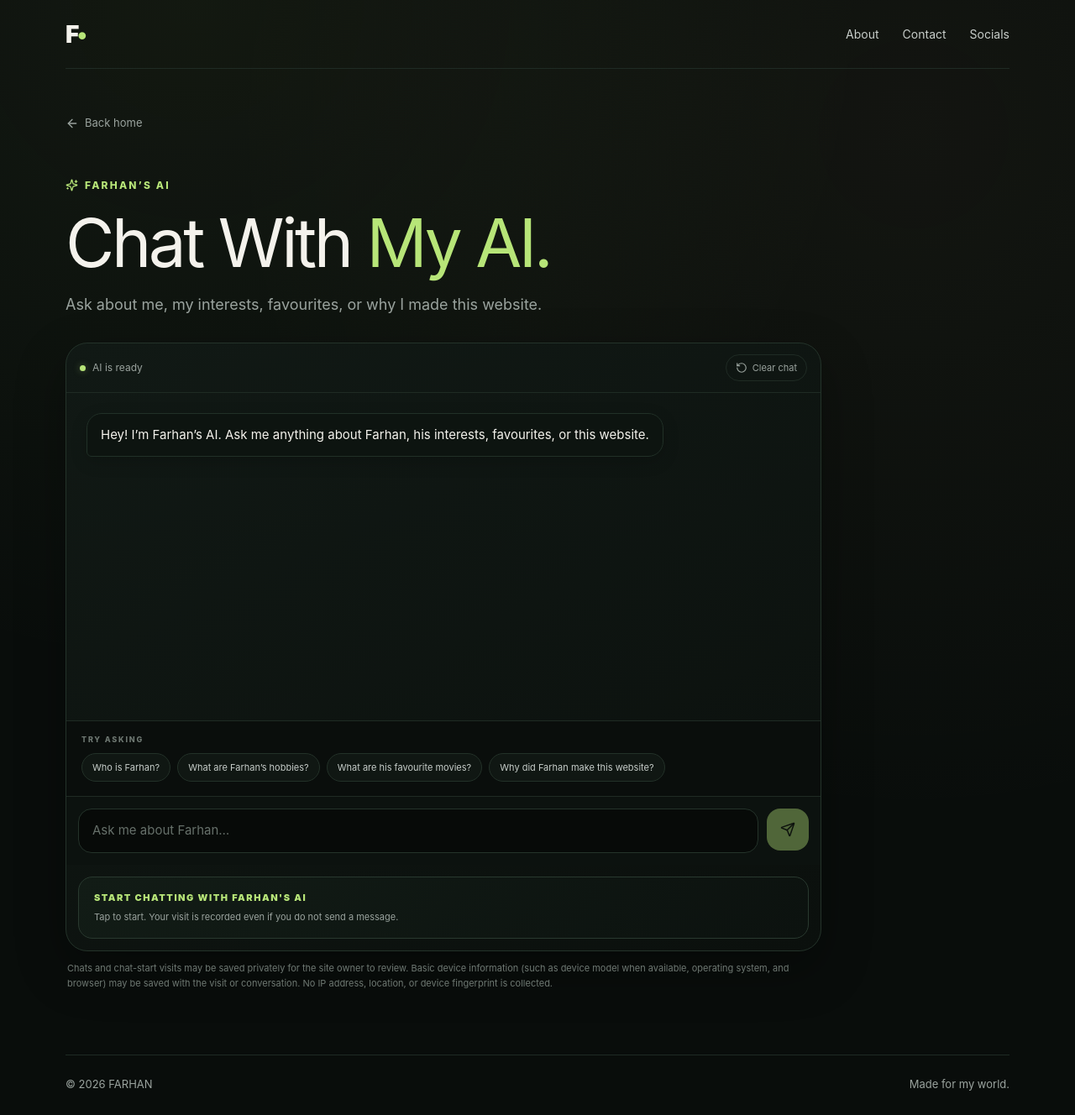
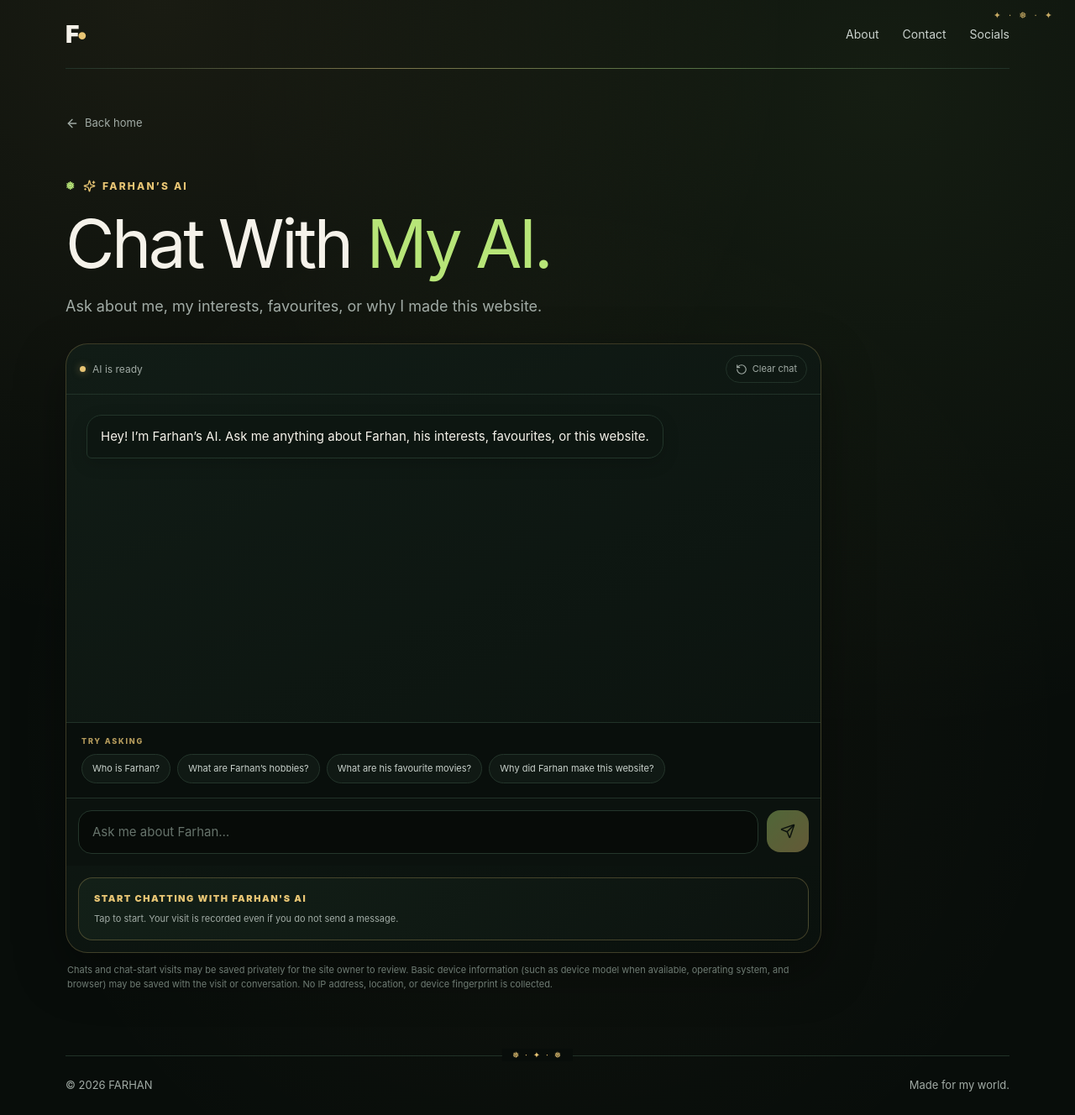
Before and after one commit to farhantalukdar288-cloud/wtfarhan, a Next.js app: page /chat in a window 1280 px wide. Shown: the whole page at 84% size. Built offline with nearby package versions, Linux system fonts and the light colour scheme.

Commit message:
Update global.css

```diff
--- a/styles/global.css
+++ b/styles/global.css
@@ -3,14 +3,14 @@
 @tailwind utilities;
 
 :root {
-  --bg: #090d0b;
-  --card: #0f1612;
-  --text: #f4f2ec;
-  --muted: #9aa39e;
-  --line: #1f2b24;
+  --bg: #080d0a;
+  --card: #0e1712;
+  --text: #f5f2ea;
+  --muted: #a1aba5;
+  --line: #213228;
   --accent: #b7e578;
-  --accent-warm: #e6c782;
-  --accent-soft: rgba(183, 229, 120, 0.12);
+  --accent-warm: #e8c574;
+  --accent-soft: rgba(232, 197, 116, 0.14);
   --ease-aesthetic: cubic-bezier(0.22, 1, 0.36, 1);
 }
 
@@ -34,6 +34,15 @@
   }
 }
 
+@keyframes warmGlowPulse {
+  0%, 100% {
+    opacity: 0.72;
+  }
+  50% {
+    opacity: 1;
+  }
+}
+
 * {
   box-sizing: border-box;
 }
@@ -42,8 +51,9 @@ html,
 body {
   margin: 0;
   background:
-    radial-gradient(circle at 18% 0%, rgba(183, 229, 120, 0.055), transparent 48%),
-    radial-gradient(circle at 85% 12%, rgba(230, 199, 130, 0.045), transparent 52%),
+    radial-gradient(circle at 15% 0%, rgba(232, 197, 116, 0.08), transparent 44%),
+    radial-gradient(circle at 82% 8%, rgba(183, 229, 120, 0.075), transparent 48%),
+    radial-gradient(circle at 50% 65%, rgba(232, 197, 116, 0.035), transparent 60%),
     var(--bg);
   color: var(--text);
   font-family: -apple-system, BlinkMacSystemFont, "Inter", "Segoe UI", Arial, Helvetica, sans-serif;
@@ -64,7 +74,21 @@ a {
   padding: 0 28px;
   display: flex;
   flex-direction: column;
+  position: relative;
   animation: aestheticFade 0.5s var(--ease-aesthetic) both;
+}
+
+.site::before {
+  content: '✦  ·  ❅  ·  ✦';
+  position: fixed;
+  top: 10px;
+  right: 24px;
+  font-size: 11px;
+  letter-spacing: 3px;
+  color: var(--accent-warm);
+  pointer-events: none;
+  z-index: 20;
+  animation: warmGlowPulse 4.5s ease-in-out infinite;
 }
 
 .nav {
@@ -72,7 +96,19 @@ a {
   display: flex;
   align-items: center;
   justify-content: space-between;
+  position: relative;
   border-bottom: 1px solid var(--line);
+}
+
+.nav::after {
+  content: '';
+  position: absolute;
+  left: 0;
+  right: 0;
+  bottom: -1px;
+  height: 1px;
+  background: linear-gradient(90deg, transparent, rgba(232, 197, 116, 0.45), rgba(183, 229, 120, 0.35), transparent);
+  pointer-events: none;
 }
 
 .brand {
@@ -86,23 +122,24 @@ a {
 }
 
 .brand span {
-  color: var(--accent);
+  color: var(--accent-warm);
 }
 
 .navlinks {
   display: flex;
   gap: 28px;
-  color: #c7cdc9;
+  color: #c9d1cc;
   font-size: 14px;
 }
 
 .navlinks a:hover {
-  color: var(--accent);
+  color: var(--accent-warm);
 }
 
 .hero {
   padding: 105px 0 85px;
   max-width: 850px;
+  position: relative;
   animation: aestheticRise 0.65s var(--ease-aesthetic) both;
 }
 
@@ -110,10 +147,16 @@ a {
   display: flex;
   align-items: center;
   gap: 8px;
-  color: var(--accent);
+  color: var(--accent-warm);
   font-size: 12px;
   font-weight: 800;
   letter-spacing: 2.2px;
+}
+
+.eyebrow::before {
+  content: '❅';
+  color: var(--accent);
+  font-size: 13px;
 }
 
 .hero h1,
@@ -128,6 +171,7 @@ a {
 .inner h1 em {
   font-style: normal;
   color: var(--accent);
+  text-shadow: 0 0 28px rgba(183, 229, 120, 0.14);
 }
 
 .lead {
@@ -156,23 +200,24 @@ a {
 }
 
 .primary {
-  background: var(--accent);
-  color: #10120c;
+  background: linear-gradient(135deg, var(--accent), var(--accent-warm));
+  color: #0e130c;
 }
 
 .primary:hover:not(:disabled) {
   transform: translateY(-2px);
-  box-shadow: 0 10px 24px rgba(183, 229, 120, 0.14);
+  box-shadow: 0 10px 26px rgba(232, 197, 116, 0.18);
 }
 
 .secondary {
-  border: 1px solid var(--line);
-  background: rgba(15, 22, 18, 0.65);
+  border: 1px solid rgba(232, 197, 116, 0.28);
+  background: rgba(14, 23, 18, 0.72);
+  color: var(--text);
 }
 
 .secondary:hover {
   transform: translateY(-2px);
-  border-color: #314237;
+  border-color: var(--accent-warm);
   background: var(--card);
 }
 
@@ -207,7 +252,7 @@ a {
 }
 
 .back-link:hover {
-  color: var(--accent);
+  color: var(--accent-warm);
   transform: translateX(-2px);
 }
 
@@ -234,11 +279,11 @@ a {
 }
 
 .chat-box {
-  border: 1px solid #24332a;
+  border: 1px solid rgba(232, 197, 116, 0.22);
   border-radius: 26px;
-  background: linear-gradient(155deg, #111915, #0b100d);
+  background: linear-gradient(155deg, #111c16, #0a110d);
   overflow: hidden;
-  box-shadow: 0 22px 60px rgba(0, 0, 0, 0.32);
+  box-shadow: 0 22px 60px rgba(0, 0, 0, 0.35);
 }
 
 .chat-toolbar {
@@ -261,8 +306,8 @@ a {
   width: 7px;
   height: 7px;
   border-radius: 50%;
-  background: var(--accent);
-  box-shadow: 0 0 8px rgba(183, 229, 120, 0.35);
+  background: var(--accent-warm);
+  box-shadow: 0 0 10px rgba(232, 197, 116, 0.5);
 }
 
 .clear-chat {
@@ -281,8 +326,8 @@ a {
 
 .clear-chat:hover:not(:disabled) {
   color: var(--text);
-  border-color: #36493d;
-  background: rgba(255, 255, 255, 0.02);
+  border-color: rgba(232, 197, 116, 0.4);
+  background: rgba(232, 197, 116, 0.04);
 }
 
 .clear-chat:disabled {
@@ -313,15 +358,15 @@ a {
 
 .chat-message.assistant {
   align-self: flex-start;
-  background: #0d1410;
-  border: 1px solid #213027;
+  background: #0d1611;
+  border: 1px solid #22352a;
   border-bottom-left-radius: 6px;
 }
 
 .chat-message.user {
   align-self: flex-end;
-  background: var(--accent);
-  color: #10120c;
+  background: linear-gradient(135deg, var(--accent), var(--accent-warm));
+  color: #0e130c;
   border-bottom-right-radius: 6px;
 }
 
@@ -335,14 +380,14 @@ a {
   gap: 10px;
   padding: 14px;
   border-top: 1px solid var(--line);
-  background: #0c120f;
+  background: #0b120e;
 }
 
 .chat-form input {
   flex: 1;
   min-width: 0;
-  background: #070a08;
-  border: 1px solid #24332a;
+  background: #070b08;
+  border: 1px solid #24362b;
   color: var(--text);
   border-radius: 16px;
   padding: 14px 16px;
@@ -352,11 +397,11 @@ a {
 }
 
 .chat-form input::placeholder {
-  color: #66706a;
+  color: #66736b;
 }
 
 .chat-form input:focus {
-  border-color: var(--accent);
+  border-color: var(--accent-warm);
   box-shadow: 0 0 0 3px var(--accent-soft);
 }
 
@@ -365,8 +410,8 @@ a {
   height: 50px;
   border: 0;
   border-radius: 16px;
-  background: var(--accent);
-  color: #10120c;
+  background: linear-gradient(135deg, var(--accent), var(--accent-warm));
+  color: #0e130c;
   display: grid;
   place-items: center;
   cursor: pointer;
@@ -385,12 +430,13 @@ a {
 .suggestions {
   padding: 15px 18px 17px;
   border-top: 1px solid var(--line);
-  background: #0a0e0c;
+  background: #090f0c;
 }
 
 .suggestions-label {
   display: block;
-  color: #6e7872;
+  color: var(--accent-warm);
+  opacity: 0.78;
   font-size: 9px;
   font-weight: 800;
   letter-spacing: 1.8px;
@@ -404,9 +450,9 @@ a {
 }
 
 .suggestion-list button {
-  border: 1px solid #233128;
-  background: #101713;
-  color: #c6cdc9;
+  border: 1px solid #24352b;
+  background: #101914;
+  color: #c8d1cb;
   border-radius: 999px;
   padding: 8px 12px;
   font-size: 11px;
@@ -415,9 +461,9 @@ a {
 }
 
 .suggestion-list button:hover:not(:disabled) {
-  border-color: var(--accent);
+  border-color: var(--accent-warm);
   color: var(--text);
-  background: #151e19;
+  background: #16221b;
   transform: translateY(-1px);
 }
 
@@ -428,7 +474,7 @@ a {
 
 .chat-privacy {
   margin: 12px 2px 0;
-  color: #6e7872;
+  color: #6e7b73;
   font-size: 11px;
   line-height: 1.6;
 }
@@ -462,14 +508,14 @@ a {
 .visitor-note {
   margin: 28px 0 34px;
   padding: 34px;
-  border: 1px solid #24332a;
+  border: 1px solid rgba(232, 197, 116, 0.22);
   border-radius: 26px;
-  background: linear-gradient(155deg, #111915, #0b100d);
-  box-shadow: 0 20px 55px rgba(0, 0, 0, 0.24);
+  background: linear-gradient(155deg, #111c16, #0a110d);
+  box-shadow: 0 20px 55px rgba(0, 0, 0, 0.25);
 }
 
 .visitor-note-kicker {
-  color: var(--accent);
+  color: var(--accent-warm);
   font-size: 10px;
   font-weight: 800;
   letter-spacing: 2.2px;
@@ -498,7 +544,7 @@ a {
 .visitor-note label {
   display: grid;
   gap: 9px;
-  color: #77827b;
+  color: #7d8982;
   font-size: 10px;
   font-weight: 800;
   letter-spacing: 1.8px;
@@ -507,9 +553,9 @@ a {
 .visitor-note input,
 .visitor-note textarea {
   width: 100%;
-  border: 1px solid #24332a;
+  border: 1px solid #24362b;
   border-radius: 16px;
-  background: #070a08;
+  background: #070b08;
   color: var(--text);
   padding: 14px 16px;
   outline: none;
@@ -522,13 +568,13 @@ a {
 
 .visitor-note input:focus,
 .visitor-note textarea:focus {
-  border-color: var(--accent);
+  border-color: var(--accent-warm);
   box-shadow: 0 0 0 3px var(--accent-soft);
 }
 
 .visitor-note input::placeholder,
 .visitor-note textarea::placeholder {
-  color: #5c6660;
+  color: #5d6962;
 }
 
 .visitor-submit {
@@ -550,7 +596,7 @@ a {
 }
 
 .admin-badge {
-  color: var(--muted);
+  color: var(--accent-warm);
   font-size: 10px;
   font-weight: 800;
   letter-spacing: 2px;
@@ -621,15 +667,15 @@ a {
 
 .admin-note p {
   white-space: pre-wrap;
-  color: #c5cbc7;
+  color: #c7cfca;
   line-height: 1.65;
   margin: 15px 0 20px;
 }
 
 .delete-note {
-  border: 1px solid #2b3b31;
+  border: 1px solid #2d4035;
   background: transparent;
-  color: #a3ada7;
+  color: #a5b0aa;
   border-radius: 999px;
   padding: 7px 12px;
   font-size: 11px;
@@ -638,14 +684,14 @@ a {
 }
 
 .delete-note:hover {
-  border-color: #4c6455;
+  border-color: var(--accent-warm);
   color: var(--text);
-  background: rgba(255, 255, 255, 0.03);
+  background: rgba(232, 197, 116, 0.05);
 }
 
 .admin-empty {
   padding: 35px;
-  border: 1px dashed #2b3b31;
+  border: 1px dashed #2d4035;
   border-radius: 20px;
   color: var(--muted);
   text-align: center;
@@ -655,11 +701,21 @@ a {
 .bio > div,
 .contactgrid a,
 .socialgrid a {
-  background: var(--card);
+  background: linear-gradient(160deg, rgba(16, 26, 20, 0.96), rgba(11, 18, 14, 0.96));
   border: 1px solid var(--line);
   border-radius: 24px;
   padding: 28px;
+  position: relative;
   transition: transform 0.3s var(--ease-aesthetic), border-color 0.3s var(--ease-aesthetic), background-color 0.3s var(--ease-aesthetic), box-shadow 0.3s var(--ease-aesthetic);
+}
+
+.cards article::before {
+  content: '✦';
+  position: absolute;
+  top: 24px;
+  right: 26px;
+  font-size: 12px;
+  color: rgba(232, 197, 116, 0.55);
 }
 
 .cards article:hover,
@@ -667,13 +723,13 @@ a {
 .contactgrid a:hover,
 .socialgrid a:hover {
   transform: translateY(-3px);
-  border-color: #304237;
-  box-shadow: 0 14px 32px rgba(0, 0, 0, 0.25);
+  border-color: rgba(232, 197, 116, 0.35);
+  box-shadow: 0 14px 34px rgba(0, 0, 0, 0.28), 0 0 24px rgba(232, 197, 116, 0.05);
 }
 
 .cards .num,
 .bio span {
-  color: var(--accent);
+  color: var(--accent-warm);
   font-size: 12px;
   font-weight: 800;
   letter-spacing: 2px;
@@ -695,6 +751,10 @@ a {
 .cards a {
   color: var(--accent);
   font-weight: 700;
+}
+
+.cards a:hover {
+  color: var(--accent-warm);
 }
 
 .inner {
@@ -720,12 +780,12 @@ a {
 
 .info-card:hover {
   transform: translateY(-3px);
-  border-color: #304237;
-  box-shadow: 0 14px 32px rgba(0, 0, 0, 0.24);
+  border-color: rgba(232, 197, 116, 0.32);
+  box-shadow: 0 14px 32px rgba(0, 0, 0, 0.25);
 }
 
 .info-card span {
-  color: var(--accent);
+  color: var(--accent-warm);
   font-size: 11px;
   font-weight: 800;
   letter-spacing: 2px;
@@ -757,7 +817,7 @@ a {
   padding: 12px;
   border: 1px solid var(--line);
   border-radius: 18px;
-  background: #0a0f0c;
+  background: #0a100c;
 }
 
 .age-counter div {
@@ -766,7 +826,7 @@ a {
   border: 1px solid var(--line);
   border-radius: 12px;
   text-align: center;
-  background: rgba(15, 22, 18, 0.7);
+  background: rgba(14, 23, 18, 0.75);
 }
 
 .age-counter strong {
@@ -827,7 +887,7 @@ a {
 }
 
 .contactgrid svg {
-  color: var(--accent);
+  color: var(--accent-warm);
 }
 
 .contactgrid small {
@@ -842,7 +902,7 @@ a {
 
 .notice {
   margin-top: 18px;
-  border: 1px dashed #2e3f35;
+  border: 1px dashed rgba(232, 197, 116, 0.3);
   padding: 18px;
   border-radius: 18px;
   color: var(--muted);
@@ -864,7 +924,7 @@ a {
 }
 
 .socialgrid svg {
-  color: var(--accent);
+  color: var(--accent-warm);
 }
 
 .socialgrid b {
@@ -886,7 +946,7 @@ a {
   width: 520px;
   height: 520px;
   border-radius: 50%;
-  background: radial-gradient(circle, rgba(230, 199, 130, 0.06), transparent 68%);
+  background: radial-gradient(circle, rgba(232, 197, 116, 0.09), transparent 68%);
   pointer-events: none;
 }
 
@@ -900,7 +960,7 @@ a {
   display: flex;
   align-items: center;
   gap: 10px;
-  color: var(--accent);
+  color: var(--accent-warm);
   font-size: 11px;
   font-weight: 800;
   letter-spacing: 2.4px;
@@ -911,7 +971,7 @@ a {
   place-items: center;
   width: 30px;
   height: 30px;
-  border: 1px solid #2d3e33;
+  border: 1px solid rgba(232, 197, 116, 0.32);
   border-radius: 50%;
   font-size: 10px;
 }
@@ -919,7 +979,7 @@ a {
 .interest-kicker i {
   width: 22px;
   height: 1px;
-  background: #3a4e41;
+  background: rgba(232, 197, 116, 0.35);
 }
 
 .interest-intro h1 {
@@ -968,12 +1028,12 @@ a {
   top: 112px;
   width: 74px;
   height: 74px;
-  border: 1px solid #27372d;
+  border: 1px solid rgba(232, 197, 116, 0.25);
   border-radius: 22px;
   display: grid;
   place-items: center;
-  color: var(--accent);
-  background: #0a0f0c;
+  color: var(--accent-warm);
+  background: #0a100c;
   transition: transform 0.3s var(--ease-aesthetic), border-color 0.3s var(--ease-aesthetic);
 }
 
@@ -984,7 +1044,7 @@ a {
   padding: 27px;
   border: 1px solid var(--line);
   border-radius: 28px;
-  background: linear-gradient(155deg, #111915, #0b100d);
+  background: linear-gradient(155deg, #111c16, #0a110d);
   display: flex;
   flex-direction: column;
   transition: transform 0.3s var(--ease-aesthetic), border-color 0.3s var(--ease-aesthetic), background 0.3s var(--ease-aesthetic), box-shadow 0.3s var(--ease-aesthetic);
@@ -992,14 +1052,14 @@ a {
 
 .interest-card:hover {
   transform: translateY(-3px);
-  border-color: #314338;
-  background: linear-gradient(155deg, #141d18, #0d120f);
-  box-shadow: 0 16px 36px rgba(0, 0, 0, 0.28);
+  border-color: rgba(232, 197, 116, 0.34);
+  background: linear-gradient(155deg, #15221b, #0d1410);
+  box-shadow: 0 16px 36px rgba(0, 0, 0, 0.3);
 }
 
 .interest-card:hover .playlist-icon {
   transform: translateY(-2px);
-  border-color: #3f5748;
+  border-color: var(--accent-warm);
 }
 
 .interest-card:after {
@@ -1010,7 +1070,7 @@ a {
   width: 210px;
   height: 210px;
   border-radius: 50%;
-  border: 1px solid #212f26;
+  border: 1px solid rgba(232, 197, 116, 0.14);
 }
 
 .interest-card-top {
@@ -1024,11 +1084,11 @@ a {
   font-size: 11px;
   font-weight: 800;
   letter-spacing: 2px;
-  color: var(--accent);
+  color: var(--accent-warm);
 }
 
 .interest-card-top svg {
-  color: #b7beb9;
+  color: #b7c2bc;
 }
 
 .interest-copy {
@@ -1071,11 +1131,11 @@ a {
 }
 
 .interest-tags span {
-  border: 1px solid #233128;
-  background: #0a0f0c;
+  border: 1px solid #24362b;
+  background: #0a100c;
   border-radius: 999px;
   padding: 7px 11px;
-  color: #b5bdb8;
+  color: #b7c2bc;
   font-size: 10px;
 }
 
@@ -1083,7 +1143,7 @@ a {
   position: absolute;
   right: 25px;
   bottom: 25px;
-  color: var(--accent);
+  color: var(--accent-warm);
   transition: transform 0.28s var(--ease-aesthetic);
 }
 
@@ -1100,11 +1160,11 @@ a {
 }
 
 .spotify-polaroid {
-  background: #f3efe6;
+  background: #f5f0e6;
   color: #151515;
   padding: 16px 16px 13px;
   border-radius: 6px;
-  box-shadow: 0 22px 55px rgba(0, 0, 0, 0.36);
+  box-shadow: 0 22px 55px rgba(0, 0, 0, 0.38);
   transform: none;
   min-width: 0;
 }
@@ -1119,8 +1179,8 @@ a {
 
 .spotify-photo {
   aspect-ratio: 1;
-  border: 1px solid #d4d0c5;
-  background: #e1ddd2;
+  border: 1px solid #d4cfc3;
+  background: #e2ddd0;
   padding: 8px;
 }
 
@@ -1130,7 +1190,7 @@ a {
   place-items: center;
   align-content: center;
   gap: 7px;
-  border: 1px solid #c9c4b7;
+  border: 1px solid #c9c3b5;
   color: #1d1d1b;
 }
 
@@ -1165,7 +1225,7 @@ a {
 }
 
 .spotify-embed-shell {
-  background: #0d120f;
+  background: #0d130f;
   padding: 4px;
   border-radius: 8px;
 }
@@ -1233,16 +1293,16 @@ a {
 }
 
 .spotify-track:hover {
-  background: #141c17;
+  background: #141f18;
 }
 
 .spotify-track.active {
-  background: #17201b;
-  border-color: #2d3e33;
+  background: #18251d;
+  border-color: rgba(232, 197, 116, 0.28);
 }
 
 .track-number {
-  color: #6d7771;
+  color: #6f7c74;
   font-size: 10px;
   font-variant-numeric: tabular-nums;
 }
@@ -1266,14 +1326,14 @@ a {
 }
 
 .track-play {
-  color: var(--accent);
+  color: var(--accent-warm);
   display: grid;
   place-items: center;
 }
 
 .spotify-note {
   margin: 14px 4px 3px;
-  color: #6e7872;
+  color: #6e7b73;
   font-size: 10px;
   line-height: 1.55;
 }
@@ -1281,13 +1341,13 @@ a {
 .music-admin-card {
   margin-top: 12px;
   padding: 28px;
-  border: 1px solid #24332a;
+  border: 1px solid rgba(232, 197, 116, 0.22);
   border-radius: 24px;
-  background: linear-gradient(155deg, #111915, #0b100d);
+  background: linear-gradient(155deg, #111c16, #0a110d);
 }
 
 .music-admin-kicker {
-  color: var(--accent);
+  color: var(--accent-warm);
   font-size: 10px;
   font-weight: 800;
   letter-spacing: 2.2px;
@@ -1315,7 +1375,7 @@ a {
 .music-admin-form label {
   display: grid;
   gap: 9px;
-  color: #77827b;
+  color: #7d8982;
   font-size: 10px;
   font-weight: 800;
   letter-spacing: 1.8px;
@@ -1323,9 +1383,9 @@ a {
 
 .music-admin-form input {
   width: 100%;
-  border: 1px solid #24332a;
+  border: 1px solid #24362b;
   border-radius: 15px;
-  background: #070a08;
+  background: #070b08;
   color: var(--text);
   padding: 14px 16px;
   outline: none;
@@ -1335,7 +1395,7 @@ a {
 }
 
 .music-admin-form input:focus {
-  border-color: var(--accent);
+  border-color: var(--accent-warm);
   box-shadow: 0 0 0 3px var(--accent-soft);
 }
 
@@ -1364,7 +1424,7 @@ a {
   padding: 13px 14px;
   border: 1px solid var(--line);
   border-radius: 15px;
-  background: #0c120f;
+  background: #0c130f;
 }
 
 .music-admin-row > div {
@@ -1414,8 +1474,8 @@ a {
 
 .chat-admin-card:hover,
 .chat-admin-card.selected {
-  border-color: #3a4f42;
-  background: #131c17;
+  border-color: rgba(232, 197, 116, 0.34);
+  background: #142019;
 }
 
 .chat-admin-item {
@@ -1455,7 +1515,7 @@ a {
   gap: 8px;
   padding: 10px 12px;
   border-top: 1px solid var(--line);
-  background: #0a0f0c;
+  background: #0a100c;
 }
 
 .chat-device-name {
@@ -1463,7 +1523,7 @@ a {
   overflow: hidden;
   text-overflow: ellipsis;
   white-space: nowrap;
-  color: #cfd6d2;
+  color: #d1d9d4;
   font-size: 11px;
   font-weight: 700;
 }
@@ -1472,9 +1532,9 @@ a {
   display: inline-flex;
   align-items: center;
   gap: 6px;
-  border: 1px solid #24332a;
-  background: #101713;
-  color: #9ba59f;
+  border: 1px solid #24362b;
+  background: #101914;
+  color: #9ea9a2;
   border-radius: 999px;
   padding: 6px 9px;
   font-size: 9px;
@@ -1486,9 +1546,9 @@ a {
 
 .device-info-button:hover,
 .device-info-button.open {
-  border-color: #465c4e;
-  color: var(--accent);
-  background: #131d17;
+  border-color: var(--accent-warm);
+  color: var(--accent-warm);
+  background: #15211a;
 }
 
 .device-info-button span {
@@ -1501,28 +1561,28 @@ a {
   grid-template-columns: 1fr 1fr;
   gap: 7px;
   padding: 12px;
-  border-top: 1px solid #1d2a22;
-  background: #080c0a;
+  border-top: 1px solid #1e2e24;
+  background: #080d0a;
 }
 
 .device-info-panel div {
   display: grid;
   gap: 4px;
   padding: 9px 10px;
-  border: 1px solid #1c2821;
+  border: 1px solid #1d2c22;
   border-radius: 11px;
-  background: #0d1310;
+  background: #0d1410;
 }
 
 .device-info-panel span {
-  color: #656f69;
+  color: #67746c;
   font-size: 8px;
   font-weight: 800;
   letter-spacing: 1.3px;
 }
 
 .device-info-panel strong {
-  color: #d0d7d3;
+  color: #d2dad5;
   font-size: 10px;
   line-height: 1.35;
   word-break: break-word;
@@ -1530,7 +1590,7 @@ a {
 
 .device-admin-note {
   margin: 10px 2px 0;
-  color: #616b65;
+  color: #626f67;
   font-size: 10px;
   line-height: 1.55;
 }
@@ -1539,7 +1599,7 @@ a {
   min-height: 520px;
   border: 1px solid var(--line);
   border-radius: 20px;
-  background: #0a0f0c;
+  background: #0a100c;
   overflow: hidden;
   display: flex;
   flex-direction: column;
@@ -1586,23 +1646,23 @@ a {
   max-width: 88%;
   padding: 11px 13px;
   border-radius: 15px;
-  border: 1px solid #223027;
+  border: 1px solid #23342a;
 }
 
 .admin-chat-message.user {
   justify-self: end;
-  background: #142018;
-  border-color: #2f4537;
+  background: #16231a;
+  border-color: rgba(232, 197, 116, 0.34);
 }
 
 .admin-chat-message.assistant {
   justify-self: start;
-  background: #0d1310;
+  background: #0d1410;
 }
 
 .admin-chat-message small {
   display: block;
-  color: var(--accent);
+  color: var(--accent-warm);
   font-size: 8px;
   font-weight: 800;
   letter-spacing: 1.6px;
@@ -1611,7 +1671,7 @@ a {
 
 .admin-chat-message p {
   margin: 0;
-  color: #cdd4d0;
+  color: #cfd7d2;
   font-size: 13px;
   line-height: 1.55;
   white-space: pre-wrap;
@@ -1642,6 +1702,20 @@ footer {
   justify-content: space-between;
   color: var(--muted);
   font-size: 13px;
+  position: relative;
+}
+
+footer::before {
+  content: '❅  ·  ✦  ·  ❅';
+  position: absolute;
+  top: -9px;
+  left: 50%;
+  transform: translateX(-50%);
+  padding: 0 12px;
+  background: var(--bg);
+  color: var(--accent-warm);
+  font-size: 10px;
+  letter-spacing: 2px;
 }
 
 /* Master Change List: responsive playlist and Movies section */
@@ -1669,16 +1743,16 @@ footer {
   width: 54px;
   height: 54px;
   margin-bottom: 18px;
-  border: 1px solid #28382e;
+  border: 1px solid rgba(232, 197, 116, 0.25);
   border-radius: 17px;
-  background: #0d1310;
-  color: var(--accent);
+  background: #0d1410;
+  color: var(--accent-warm);
 }
 
 .playlist-label,
 .movies-label {
   display: block;
-  color: var(--accent);
+  color: var(--accent-warm);
   font-size: 10px;
   font-weight: 800;
   letter-spacing: 2.4px;
@@ -1754,7 +1828,7 @@ footer {
   min-height: 190px;
   margin: 0 0 64px;
   padding: 26px;
-  border: 1px dashed #2a3a30;
+  border: 1px dashed #2d4035;
   border-radius: 22px;
   color: var(--muted);
   text-align: center;
@@ -1763,7 +1837,7 @@ footer {
 .playlist-empty svg,
 .movies-empty svg {
   flex: 0 0 auto;
-  color: var(--accent);
+  color: var(--accent-warm);
 }
 
 /* Chat start visit prompt */
@@ -1773,9 +1847,9 @@ footer {
   width: calc(100% - 28px);
   margin: 14px;
   padding: 16px 18px;
-  border: 1px solid #29392f;
+  border: 1px solid rgba(232, 197, 116, 0.25);
   border-radius: 17px;
-  background: linear-gradient(135deg, #121c16, #0c120f);
+  background: linear-gradient(135deg, #132018, #0c130f);
   color: var(--text);
   text-align: left;
   cursor: pointer;
@@ -1783,12 +1857,12 @@ footer {
 }
 
 .chat-start-prompt:hover:not(:disabled) {
-  border-color: var(--accent);
+  border-color: var(--accent-warm);
   transform: translateY(-1px);
 }
 
 .chat-start-prompt span {
-  color: var(--accent);
+  color: var(--accent-warm);
   font-size: 11px;
   font-weight: 900;
   letter-spacing: 1.5px;
@@ -1807,8 +1881,8 @@ footer {
 }
 
 .chat-start-prompt.started {
-  border-color: #24332a;
-  background: #0d1310;
+  border-color: #24362b;
+  background: #0d1410;
 }
 
 /* Movies visitor page */
@@ -1869,7 +1943,7 @@ footer {
   aspect-ratio: 16 / 9;
   overflow: hidden;
   border-radius: 15px;
-  background: #050806;
+  background: #050906;
 }
 
 .movie-embed {
@@ -1884,7 +1958,7 @@ footer {
   align-items: center;
   gap: 7px;
   margin: 14px 4px 2px;
-  color: var(--accent);
+  color: var(--accent-warm);
   font-size: 11px;
   font-weight: 800;
 }
@@ -1916,16 +1990,16 @@ footer {
 }
 
 .movie-list-item:hover {
-  background: #141c17;
+  background: #141f18;
 }
 
 .movie-list-item.active {
-  border-color: #2d3e33;
-  background: #17201b;
+  border-color: rgba(232, 197, 116, 0.28);
+  background: #18251d;
 }
 
 .movie-index {
-  color: #6f7973;
+  color: #707d75;
   font-size: 10px;
   font-variant-numeric: tabular-nums;
 }
@@ -1950,12 +2024,12 @@ footer {
 .movie-play {
   display: grid;
   place-items: center;
-  color: var(--accent);
+  color: var(--accent-warm);
 }
 
 .movie-note {
   margin: 14px 4px 3px;
-  color: #6e7872;
+  color: #6e7b73;
   font-size: 10px;
   line-height: 1.55;
 }
@@ -1974,7 +2048,7 @@ footer {
   padding: 14px 16px;
   border: 1px solid var(--line);
   border-radius: 16px;
-  background: #0d1310;
+  background: #0d1410;
 }
 
 .admin-head > span {
@@ -2053,7 +2127,7 @@ footer {
 }
 
 .visit-admin-actions > span {
-  color: #757f79;
+  color: #77837c;
   font-size: 10px;
   line-height: 1.5;
 }
@@ -2066,7 +2140,7 @@ footer {
 .music-admin-card,
 .chat-admin-viewer,
 .chat-admin-card {
-  box-shadow: 0 12px 35px rgba(0, 0, 0, 0.16);
+  box-shadow: 0 12px 35px rgba(0, 0, 0, 0.18);
 }
 
 .admin-login {
@@ -2084,6 +2158,7 @@ footer {
 
 @media (prefers-reduced-motion: reduce) {
   .site,
+  .site::before,
   .hero,
   .cards,
   .note-page,
@@ -2132,6 +2207,12 @@ footer {
 }
 
 @media (max-width: 700px) {
+  .site::before {
+    top: 8px;
+    right: 16px;
+    font-size: 9px;
+    letter-spacing: 2px;
+  }
   .spotify-polaroid-top {
     grid-template-columns: 100px minmax(0, 1fr);
     gap: 12px;
```
